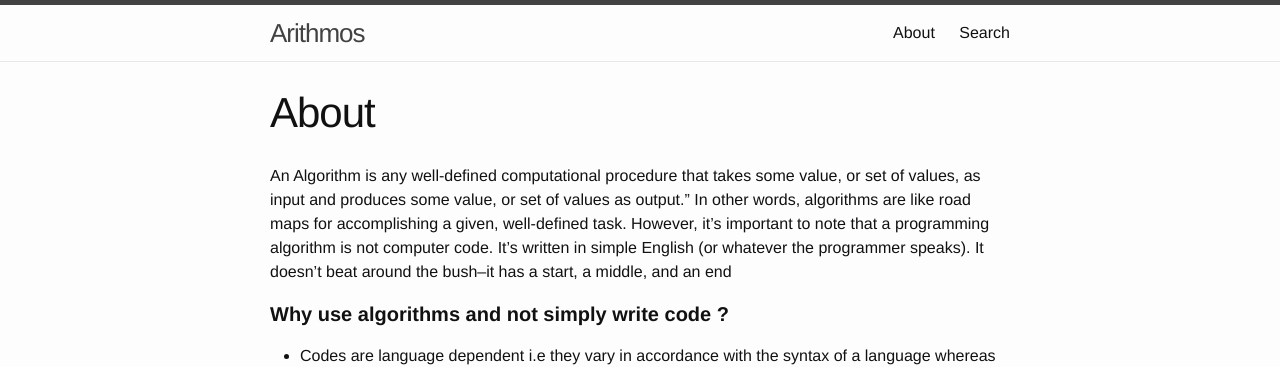
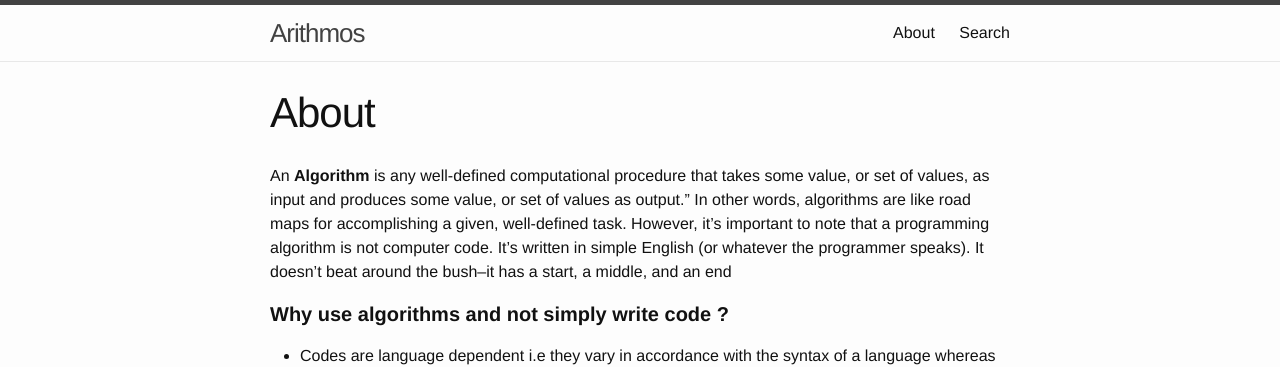
Before and after one commit to aarithmos/Algorithms, a Jekyll site: the page built from about.md, in a window 1280 px wide. Shown: the top 367 px of the page. Built offline with Jekyll 4.4.1, drawn with Linux system fonts in a browser that asks for light colours.

```diff
--- a/about.md
+++ b/about.md
@@ -4,7 +4,7 @@ title: About
 permalink: /about/
 ---
 
-An Algorithm is any well-defined computational procedure that takes some value, or set of values, as input and produces some value, or set of values as output." In other words, algorithms are like road maps for accomplishing a given, well-defined task.
+An __Algorithm__ is any well-defined computational procedure that takes some value, or set of values, as input and produces some value, or set of values as output." In other words, algorithms are like road maps for accomplishing a given, well-defined task.
 However, it's important to note that a programming algorithm is not computer code. It's written in simple English (or whatever the programmer speaks). It doesn't beat around the bush--it has a start, a middle, and an end
 
 #### __Why use algorithms and not simply write code ?__
```
